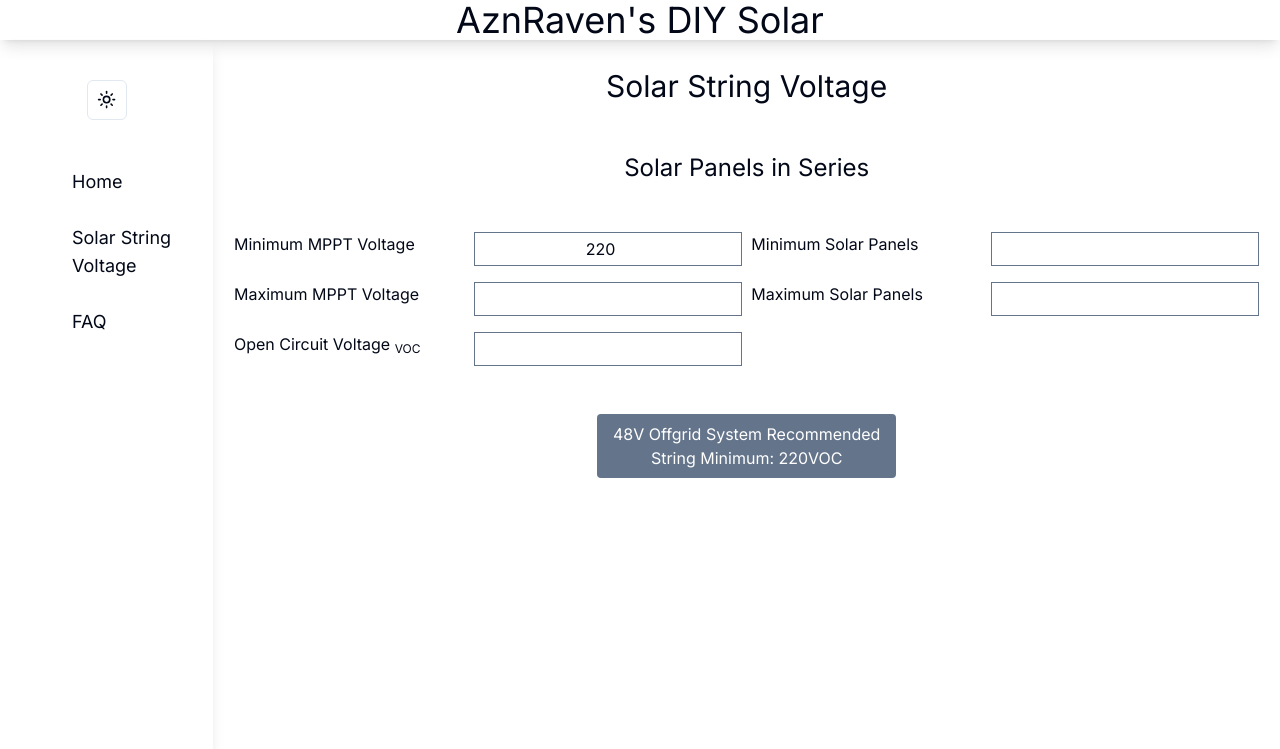
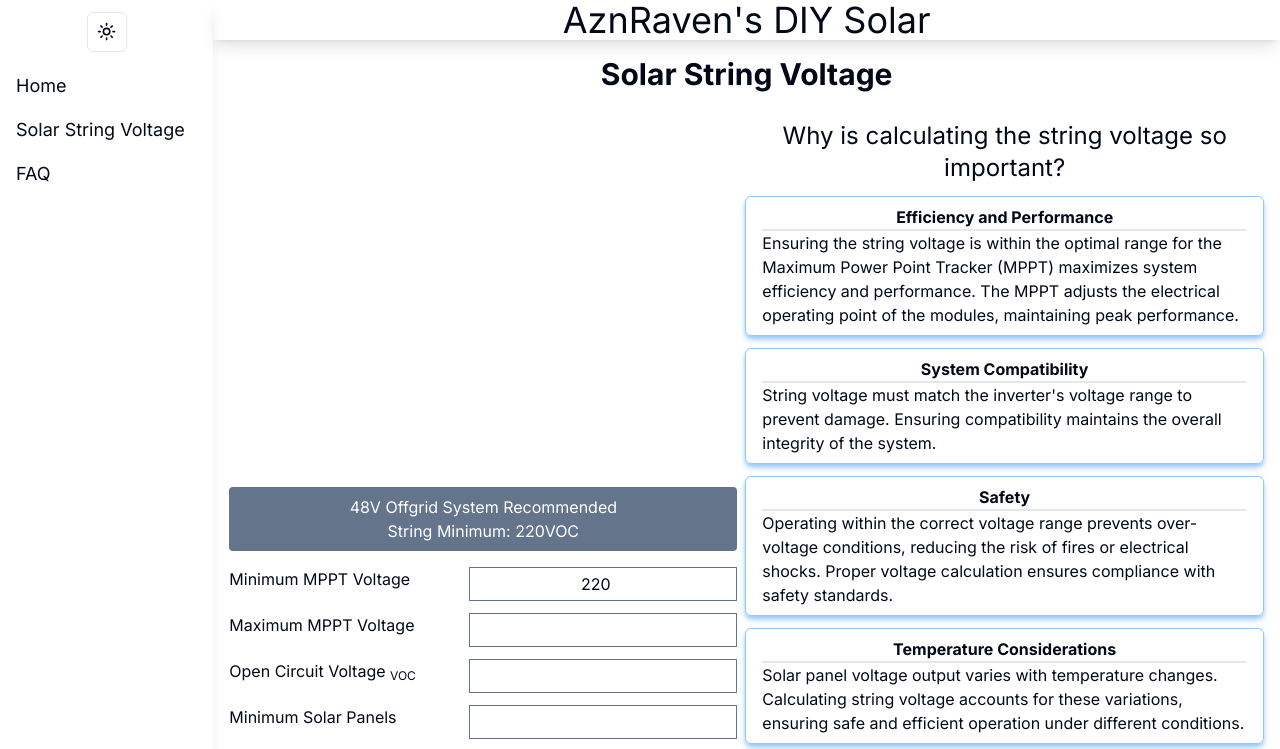
Before and after one commit to AznRaven/diy-solar, a Next.js app: page /solar-string-voltage in a window 1280 px wide. Shown: the top 749 px of the page. Built offline with nearby package versions, Linux system fonts and the light colour scheme.

Commit message:
solar string layout

```diff
--- a/app/globals.css
+++ b/app/globals.css
@@ -75,12 +75,14 @@
     }
   }
 
-  /* body { */
-    /* height: 95vh; */
+  body {
+    height: 100vh;
+    /* margin-top: 5vh; */
     /* width: auto; */
     /* background-color: green; */
-    /* border: 2px solid red */
-  /* } */
+    /* border: 2px solid green; */
+    /* overflow: hidden; */
+  }
   * {
     box-sizing: border-box;
   }
--- a/app/layout.js
+++ b/app/layout.js
@@ -21,15 +21,15 @@ export default function RootLayout({ children }) {
           enableSystem
           disableTransitionOnChange
         >
-          <Nav />
-          <div className="flex shadow-lg h-full">
-            <div className='w-2/12 h-full'>
-            <SideBar />
+          <div className="flex shadow-lg h-fit  xl:h-full ">
+            <div className="w-2/12 h-full">
+              <SideBar />
             </div>
-            <div className='w-10/12 h-full'>
+            <div className="w-10/12 h-full">
+            <Nav />
 
-            {children}
-            </div>
+              {children}
+              </div>
           </div>
         </ThemeProvider>
       </body>
--- a/app/solar-string-voltage/page.js
+++ b/app/solar-string-voltage/page.js
@@ -1,4 +1,5 @@
 "use client";
+import { Content } from "next/font/google";
 import "../globals.css";
 
 import React, { useState } from "react";
@@ -9,6 +10,44 @@ const SolarStringVoltage = () => {
   const [voc, setVoc] = useState(null);
   const [minP, setMinP] = useState(null);
   const [maxP, setMaxP] = useState(null);
+
+  const reason = [
+    {
+      title: "Efficiency and Performance",
+      content:
+        "Ensuring the string voltage is within the optimal range for the Maximum Power Point Tracker (MPPT) maximizes system efficiency and performance. The MPPT adjusts the electrical operating point of the modules, maintaining peak performance.",
+    },
+    {
+      title: "System Compatibility",
+      content:
+        "String voltage must match the inverter's voltage range to prevent damage. Ensuring compatibility maintains the overall integrity of the system.",
+    },
+    {
+      title: "Safety",
+      content:
+        "Operating within the correct voltage range prevents over-voltage conditions, reducing the risk of fires or electrical shocks. Proper voltage calculation ensures compliance with safety standards.",
+    },
+    {
+      title: "Temperature Considerations",
+      content:
+        "Solar panel voltage output varies with temperature changes. Calculating string voltage accounts for these variations, ensuring safe and efficient operation under different conditions.",
+    },
+    {
+      title: "Optimization of Panel Configuration",
+      content:
+        "Correct string voltage helps determine the optimal number of panels in series. This optimization makes the best use of space and resources while maintaining system efficiency.",
+    },
+    {
+      title: "Longevity and Reliability",
+      content:
+        "Operating within the correct voltage range reduces stress on components, increasing their longevity and reliability. Avoiding over-voltage conditions prevents premature wear and tear.",
+    },
+    {
+      title: "Compliance with Regulations and Standards",
+      content:
+        "Solar PV systems must comply with standards specifying voltage ranges and safety requirements. Proper voltage calculation ensures compliance, avoiding legal and financial penalties.",
+    },
+  ];
 
   function handleVocChange(e) {
     const vocValue = parseFloat(e.target.value);
@@ -35,11 +74,17 @@ const SolarStringVoltage = () => {
   }
 
   return (
-    <main className="flex flex-col px-4 py-2 gap-2 h-[95vh] items-center space-y-10">
-      <h1 className="text-3xl mt-5">Solar String Voltage</h1>
-      <p className='text-2xl'>Solar Panels in Series</p>
-      <section className="flex w-full justify-around">
-        <div className='space-y-4'>
+    <main className="flex flex-col px-4 py-2 gap-2 items-center space-y-5">
+      <h1 className="text-3xl mt-2 font-bold">Solar String Voltage</h1>
+      {/* <p className="text-2xl">Solar Panels in Series</p> */}
+      <div className="flex gap-2">
+        <div className="space-y-4 justify-center flex flex-col">
+          <section className="flex flex-col items-center px-4 py-2 bg-slate-500 rounded-sm text-white">
+            <p>48V Offgrid System Recommended</p>
+            <p>String Minimum: 220VOC</p>
+          </section>
+          <section className="flex w-full justify-around flex-col sm:flex-col  gap-3">
+            <div className="space-y-3">
               <div className="flex justify-center">
                 <label className="w-60" htmlFor="min-mppt-volt">
                   Minimum MPPT Voltage
@@ -77,7 +122,7 @@ const SolarStringVoltage = () => {
                 />
               </div>
             </div>
-        <div className='space-y-4'>
+            <div className="space-y-3">
               <div className="flex justify-center">
                 <label className="w-60" htmlFor="min-solar-panels">
                   Minimum Solar Panels
@@ -104,6 +149,23 @@ const SolarStringVoltage = () => {
               </div>
             </div>
           </section>
+        </div>
+
+        <div>
+          <h2 className="text-center text-2xl mb-3">
+            Why is calculating the string voltage so important?
+          </h2>
+          <div className="grid gap-3 ">
+            {reason.map((x, i) => (
+              <div className="border border-blue-300 rounded-md px-4 py-2 shadow-md shadow-blue-300 hidden sm:block">
+                <h3 className="text-center font-bold border-b-2">{x.title}</h3>
+                <p>{x.content}</p>
+              </div>
+            ))}
+          </div>
+        </div>
+      </div>
+
       <section className="flex flex-col items-center px-4 py-2 bg-slate-500 rounded-sm text-white">
         <p>48V Offgrid System Recommended</p>
         <p>String Minimum: 220VOC</p>
--- a/components/SideBar.js
+++ b/components/SideBar.js
@@ -18,11 +18,11 @@ const SideBar = () => {
     },
   ];
   return (
-    <nav className="px-4 h-[95vh] w-full shadow-lg">
-      <div className="flex justify-center py-10">
+    <nav className="h-full w-full shadow-lg ">
+      <div className="flex justify-center py-3">
         <ModeToggle />
       </div>
-      <ul className="flex flex-col gap-y-3 text-lg ml-10">
+      <ul className="flex flex-col text-lg ">
         {navList.map((x, i) => (
           <Link href={x.href}>
             <li className='px-4 py-2 hover:border-l-2 hover:border-red-500 '>{x.name}</li>
```
Lines whose indentation alone changed are shown as unchanged.
